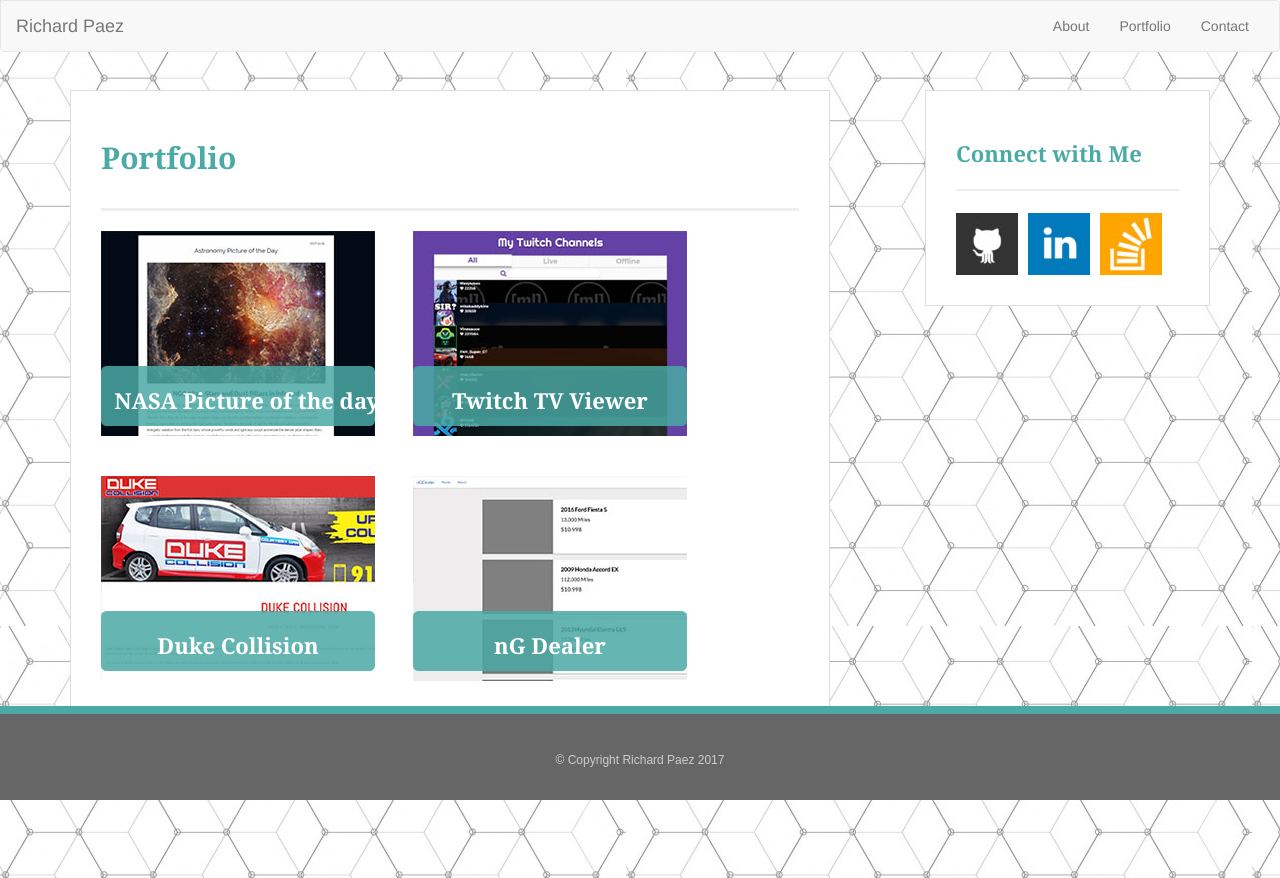
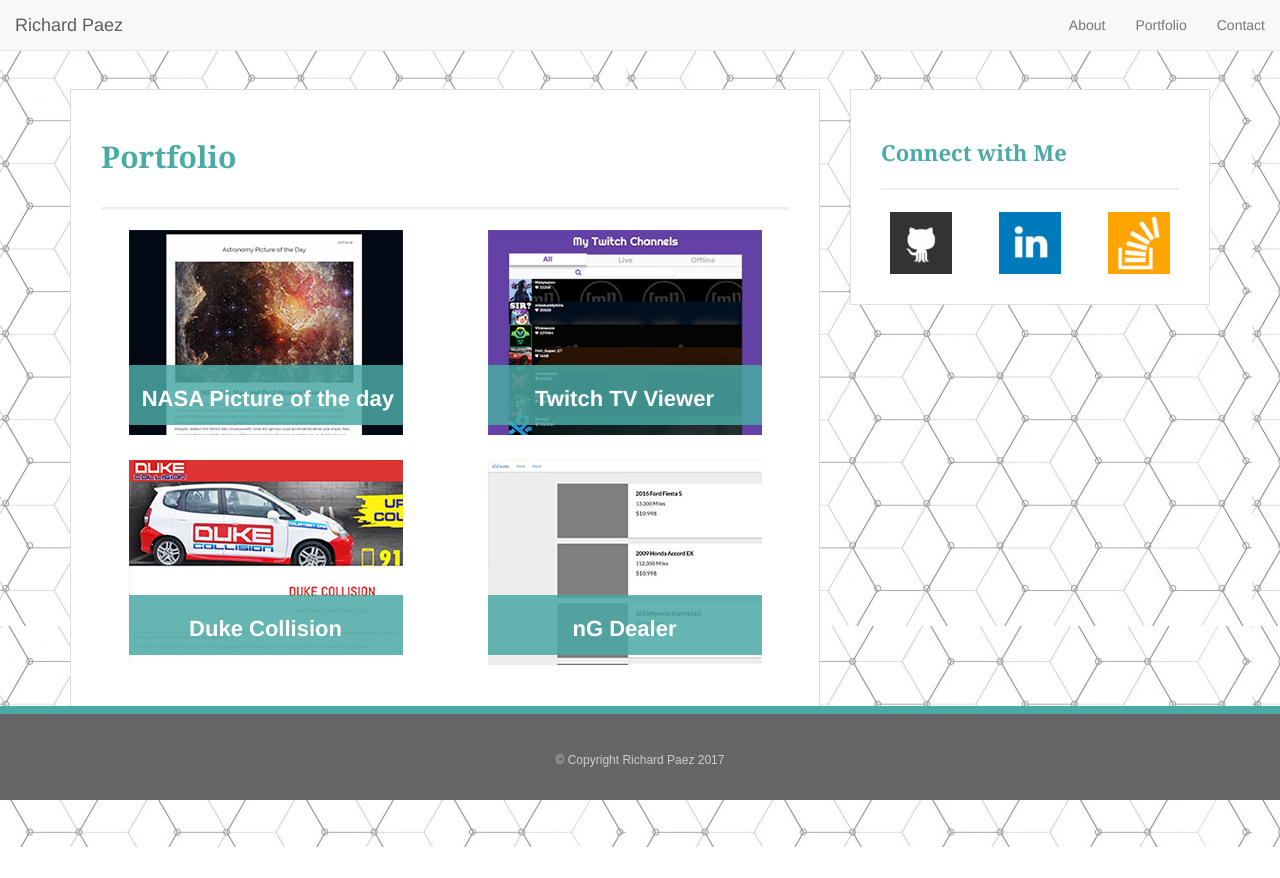
Before and after one commit to RPaez09/bootstrap-portfolio, a plain HTML site: page portfolio.html in a window 1280 px wide. After the commit the page ends 847 px from the top, so only its background shows below. Drawn offline with nearby package versions, Linux system fonts and the light colour scheme.

Commit message:
fixed navbar and better portfolio items

```diff
--- a/assets/style.css
+++ b/assets/style.css
@@ -1,6 +1,6 @@
 body {
     background-image: url('./main-bg.jpg');
-    padding-bottom: 86px;
+    padding: 51px 0 86px 0;
 }
 
 .navbar.navbar-default {
@@ -20,6 +20,7 @@ body {
     display: inline-block;
     margin-top: 38px;
     box-sizing: border-box;
+    width: 100%;
 }
 
 .content .box.left h2 {
@@ -56,14 +57,14 @@ body {
     text-align: center;
     font-size: 22px;
     line-height: 60px;
-    font-family: 'Georgia', Times, Times New Roman, serif;
     height: 60px;
-    width: 274px;
+    width: 100%;
     left: 0;
     top: 135px;
     color: #ffffff;
     background-color: #4aaaa5;
     background-color: rgba(74, 170, 165, .85); /* It'll fall back to above if no browser support*/
+    border-radius: 0;
 }
 
 .content.portfolio .box.left a.portfolio-item:nth-child(even) {
--- a/portfolio.html
+++ b/portfolio.html
@@ -10,7 +10,7 @@
 </head>
 <body>
 
-<nav class="navbar navbar-default">
+<nav class="navbar navbar-default navbar-fixed-top">
     <div class="container-fluid">
         <div class="navbar-header">
             <button type="button" class="navbar-toggle collapsed" data-toggle="collapse" data-target="#bs-example-navbar-collapse-1"
@@ -33,18 +33,43 @@
 </nav>
 
 <div class="container content portfolio">
-    <div class="col-md-8 box left">
+    <div class="row">
+        <div class="col-md-8">
+            <div class="box left">
                 <h2>Portfolio</h2>
-        <a href="https://codepen.io/RPaez09/full/PjxBrG/" target="_blank" class="portfolio-item"><img src="assets/thumb-apod.jpg" alt="NASA Astronomy Picture of the Day"><span class="label">NASA Picture of the day</span></a>
-        <a href="https://codepen.io/RPaez09/full/mPOPOo/" target="_blank" class="portfolio-item"><img src="assets/thumb-mytt.jpg" alt="My Twitch Channels"><span class="label">Twitch TV Viewer</span></a>
-        <a href="http://www.dukecollision.com/" target="_blank" class="portfolio-item"><img src="assets/thumb-dc.jpg" alt="Duke Collision"><span class="label">Duke Collision</span></a>
-        <a href="https://github.com/RPaez09/ngDealer" target="_blank" class="portfolio-item"><img src="assets/thumb-ngd.jpg" alt="nG Dealer"><span class="label">nG Dealer</span></a>
+                <div class="row">
+                    <div class="col-md-6 text-center">
+                        <a href="https://codepen.io/RPaez09/full/PjxBrG/" target="_blank" class="portfolio-item"><img class="img-responsive"  src="assets/thumb-apod.jpg" alt="NASA Astronomy Picture of the Day"><span class="label">NASA Picture of the day</span></a>
                     </div>
-    <div class="col-xs-12 col-md-offset-1 col-md-3 box right">
+                    <div class="col-md-6 text-center">
+                        <a href="https://codepen.io/RPaez09/full/mPOPOo/" target="_blank" class="portfolio-item"><img class="img-responsive"  src="assets/thumb-mytt.jpg" alt="My Twitch Channels"><span class="label">Twitch TV Viewer</span></a>
+                    </div>
+                    <div class="col-md-6 text-center">
+                        <a href="http://www.dukecollision.com/" target="_blank" class="portfolio-item"><img class="img-responsive"  src="assets/thumb-dc.jpg" alt="Duke Collision"><span class="label">Duke Collision</span></a>
+                    </div>
+                    <div class="col-md-6 text-center">
+                        <a href="https://github.com/RPaez09/ngDealer" target="_blank" class="portfolio-item"><img class="img-responsive"  src="assets/thumb-ngd.jpg" alt="nG Dealer"><span class="label">nG Dealer</span></a>
+                    </div>
+                </div>
+            </div>
+        </div>
+
+        <div class="col-xs-12 col-md-4">
+            <div class="box right">
                 <h3>Connect with Me</h3>
+                <div class="row">
+                    <div class="col-sm-4 text-center">
                         <a href="https://github.com/RPaez09" target="_blank"><img src="assets/icn-gh.jpg" alt="GitHub" class="icon"></a>
+                    </div>
+                    <div class="col-sm-4 text-center">
                         <a href="https://www.linkedin.com/in/richard-paez-643b2598/" target="_blank"><img src="assets/icn-li.jpg" alt="LinkedIn" class="icon"></a>
+                    </div>
+                    <div class="col-sm-4 text-center">
                         <a href="https://stackoverflow.com/users/7987438/richard-paez" target="_blank"><img src="assets/icn-so.jpg" alt="Stackoverflow" class="icon"></a>
+                    </div>
+                </div>
+            </div>
+        </div>
     </div>
 </div>
 
```
Also changed, not shown: contact.html (+17 -3 lines), index.html (+18 -4 lines). Lines whose indentation alone changed are shown as unchanged.
